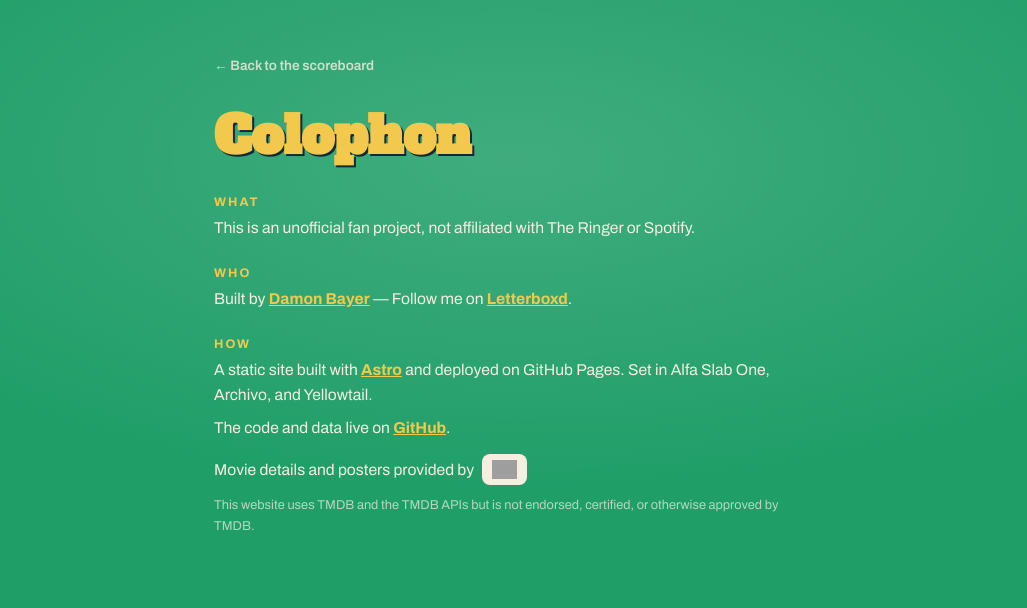
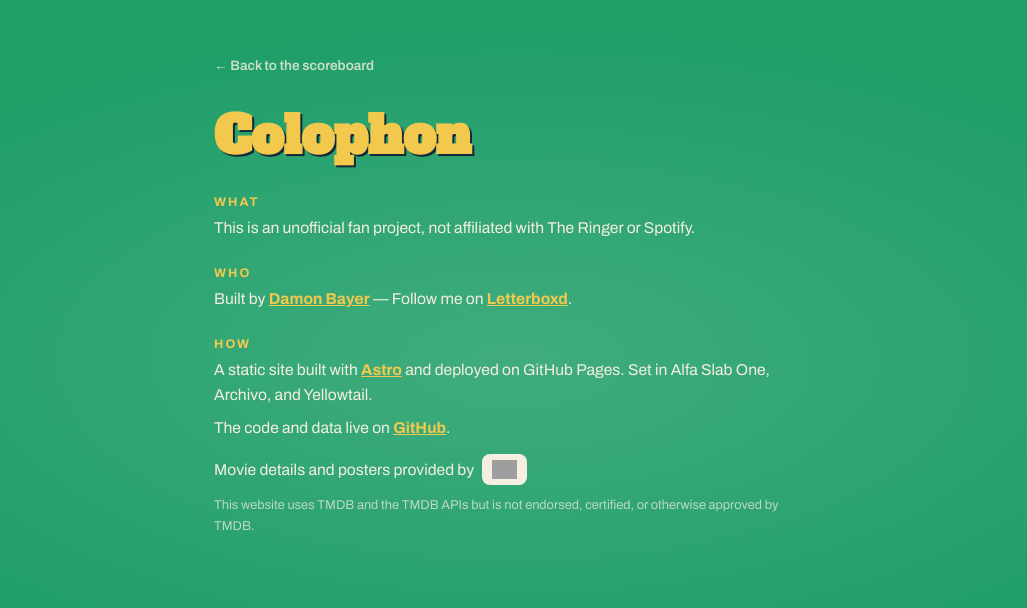
Before and after one commit to damonbayer/big-pic-preview, an Astro site in the folder site/: page /colophon in a window 1280 px wide. Shown: the whole page, without its empty margins (126-1153 px from the left). Built offline with nearby package versions, Linux system fonts and the light colour scheme; Astro itself is replaced by a stand-in of ours; grey boxes are pictures that could not be loaded.

Commit message:
fix for elastic scroll

```diff
--- a/site/src/pages/colophon.astro
+++ b/site/src/pages/colophon.astro
@@ -85,7 +85,7 @@
         background: var(--green);
       }
 
-      /* The glow blooms a bit below the very top edge, so the page's top reads as
+      /* The glow blooms below the very top edge, so the page's top reads as
          the flat --green that iOS paints in the rubber-band overscroll above it.
          (iOS only fills overscroll with the root's solid color, never a gradient,
          so a glow that bled to y=0 left a visible seam when pulling down.) */
@@ -95,7 +95,7 @@
         font-family: 'Archivo', system-ui, sans-serif;
         color: var(--cream);
         background:
-          radial-gradient(1100px 480px at 50% 160px, rgba(255, 255, 255, 0.15), transparent 70%), var(--green);
+          radial-gradient(1100px 480px at 50% 360px, rgba(255, 255, 255, 0.15), transparent 70%), var(--green);
       }
 
       main {
--- a/site/src/pages/index.astro
+++ b/site/src/pages/index.astro
@@ -543,7 +543,7 @@
         background: var(--green);
       }
 
-      /* The glow blooms a bit below the very top edge, so the page's top reads as
+      /* The glow blooms below the very top edge, so the page's top reads as
          the flat --green that iOS paints in the rubber-band overscroll above it.
          (iOS only fills overscroll with the root's solid color, never a gradient,
          so a glow that bled to y=0 left a visible seam when pulling down.) */
@@ -553,7 +553,7 @@
         color: var(--ink);
         min-height: 100vh;
         background:
-          radial-gradient(1100px 480px at 50% 160px, rgba(255, 255, 255, 0.15), transparent 70%), var(--green);
+          radial-gradient(1100px 480px at 50% 360px, rgba(255, 255, 255, 0.15), transparent 70%), var(--green);
       }
 
       /* ---------- hero ---------- */
```
